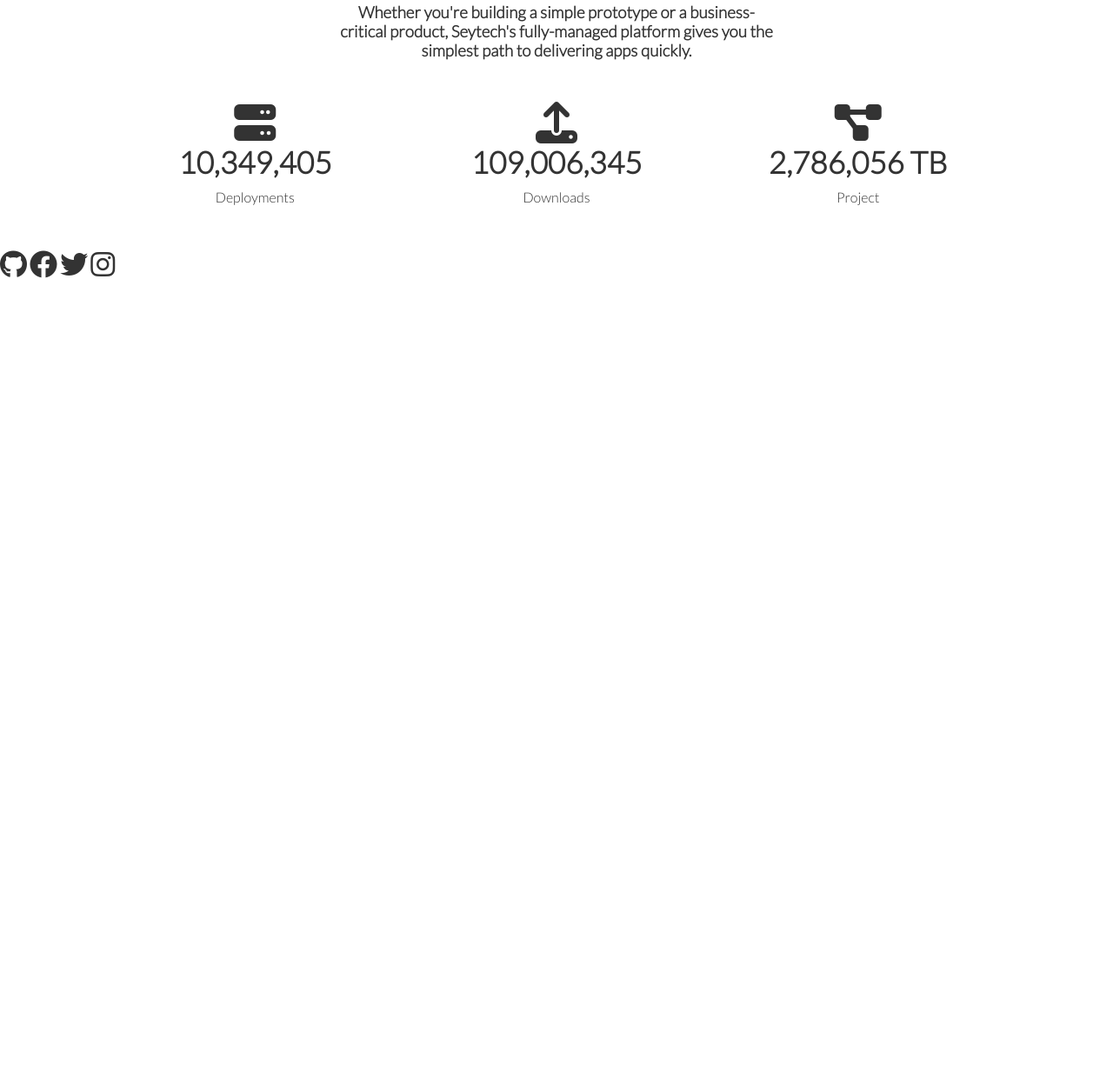
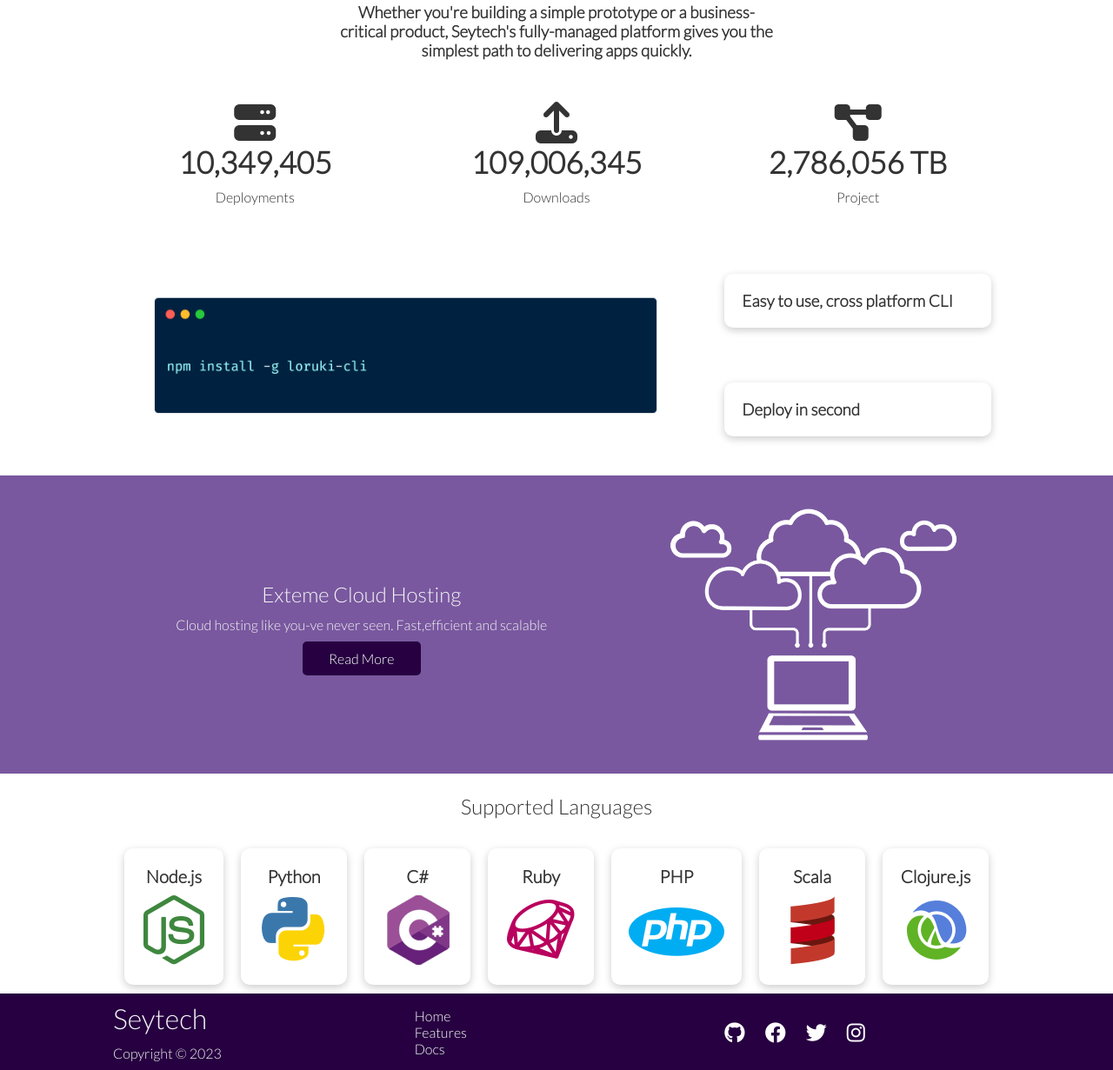
Before and after one commit to janara-ai/DEMO-seytech, a plain HTML site: page index.html in a window 1280 px wide. Shown: the part 567-1798 px from the top of the page at 87% size. Before the commit the page ends 887 px from the top, so only its background shows below. Drawn offline with Linux system fonts and the light colour scheme; a web font is replaced by a local one.

Commit message:
index.html finished

```diff
--- a/index.html
+++ b/index.html
@@ -4,10 +4,10 @@
     <meta charset="UTF-8">
     <meta http-equiv="X-UA-Compatible" content="IE=edge">
     <meta name="viewport" content="width=device-width, initial-scale=1.0">
-
+    <link rel="stylesheet" href="https://cdnjs.cloudflare.com/ajax/libs/font-awesome/6.3.0/css/all.min.css" integrity="sha512-SzlrxWUlpfuzQ+pcUCosxcglQRNAq/DZjVsC0lE40xsADsfeQoEypE+enwcOiGjk/bSuGGKHEyjSoQ1zVisanQ==" crossorigin="anonymous" referrerpolicy="no-referrer" />
     <link rel="stylesheet" href="./styles/style.css">
     <link rel="stylesheet" href="./styles/utilities.css">
-    <link rel="stylesheet" href="https://cdnjs.cloudflare.com/ajax/libs/font-awesome/6.3.0/css/all.min.css" integrity="sha512-SzlrxWUlpfuzQ+pcUCosxcglQRNAq/DZjVsC0lE40xsADsfeQoEypE+enwcOiGjk/bSuGGKHEyjSoQ1zVisanQ==" crossorigin="anonymous" referrerpolicy="no-referrer" />
+
     <title>Seytech Cloud Platform</title>
 </head>
 <body>
@@ -74,10 +74,87 @@
         </div>
     </div>
 </section>
-<!--  for footer icons-->
-<a href="#"><i class="fa-brands fa-github fa-2xl"></i></a>
-            <a href="#"><i class="fa-brands fa-facebook fa-2xl"></i></a>
-            <a href="#"><i class="fa-brands fa-twitter fa-2xl"></i></a>
-            <a href="#"><i class="fa-brands fa-instagram fa-2xl"></i></a>
-</body>
+<!-- cli -->
+<section class="cli">
+    <div class="container grid">
+        <img src="./images/cli.png" alt="">
+        <div class="card">
+            <h3>Easy to use, cross platform CLI</h3>
+        </div>
+        <div class="card">
+            <h3>Deploy in second</h3>
+        </div>
+    </div>
+</section>
+
+ <section class="cloud bg-primary my-2 py-2">
+    <div class="container grid ">
+        <div class="text-center">
+            <h2 class="lg">Exteme Cloud Hosting</h2>
+            <p>
+                Cloud hosting like you-ve never seen. Fast,efficient
+                   and scalable
+            </p>
+            <a href="features.html" class="btn btn-dark">Read More</a>
+        </div>
+        <img src="./images/cloud.png" alt="#">
+    </div>
+ </section>
+ <section class="languages">
+    <h2 class="md text-center my-2">Supported Languages</h2>
+    <div class="container flex">
+        <div class="card">
+            <h4>Node.js</h4>
+            <img src="./images/logos/node.png" alt="">
+        </div>
+        <div class="card">
+            <h4>Python</h4>
+            <img src="./images/logos/python.png" alt="">
+        </div>
+        <div class="card">
+            <h4>C#</h4>
+            <img src="./images/logos/csharp.png" alt="">
+        </div>
+        <div class="card">
+            <h4>Ruby</h4>
+            <img src="./images/logos/ruby.png" alt="">
+        </div>
+        <div class="card">
+            <h4>PHP</h4>
+            <img src="./images/logos/php.png" alt="">
+        </div>
+        <div class="card">
+            <h4>Scala</h4>
+            <img src="./images/logos/scala.png" alt="">
+        </div>
+        <div class="card">
+            <h4>Clojure.js</h4>
+            <img src="./images/logos/clojure.png" alt="">
+        </div>
+    </div>
+
+   </section>
+   <footer class="footer bg-dark py-5">
+    <div class="container grid grid-3">
+        <div>
+            <h1>Seytech</h1>
+            <p>Copyright &copy; 2023</p>
+        </div>
+        <nav>
+            <ul>
+                <li><a href="index.html">Home</a></li>
+                <li><a href="features.html">Features</a></li>
+                <li><a href="Docs.html">Docs</a></li>
+            </ul>
+        </nav>
+        <div class="social">
+           <a href="#"><i class="fa-brands fa-github fa-xl"></i></a>
+            <a href="#"><i class="fa-brands fa-facebook fa-xl"></i></a>
+            <a href="#"><i class="fa-brands fa-twitter fa-xl"></i></a>
+            <a href="#"><i class="fa-brands fa-instagram fa-xl"></i></a>
+        </div>
+    </div>
+   </footer>
+
+  </body>
 </html>
--- a/styles/utilities.css
+++ b/styles/utilities.css
@@ -1,3 +1,5 @@
+
+
 .container {
     max-width: 1100px;
     margin: 0 auto;
@@ -22,7 +24,7 @@
 .card {
     background-color: var(--light-color);
     border-radius: 10px;
-    box-shadow: var(--box-shadow);
+    box-shadow: var(--shadow);
     padding: 20px;
     margin: 10px;
     color: var(--text-color);
@@ -46,7 +48,7 @@
 .btn:hover {
     transform: scale(0.95);
 }
-
+    /* margin */
 .my-1 {
     margin: 1rem 0;
 }
@@ -101,3 +103,31 @@ padding: 1rem 0;
 .text-seconday {
     font-size: 20px;
 }
+
+.bg-primary, .btn-primary {
+    background-color: var(--primary-color);
+    color: var(--light-color);
+}
+
+.bg-secondary, .btn-secondary {
+    background-color: var(--secondary-color);
+    color: var(--light-color);
+}
+.bg-dark, .btn-dark {
+    background-color: var(--dark-color);
+    color: var(--light-color);
+}
+.bg-light, .btn-light {
+    background-color: var(--ligth-color);
+    color: #333;
+}
+.bg-primary a, .btn-primary a,
+.bg-secondary a, .btn-secondary a,
+.bg-dark a, .btn-dark a
+{
+    color: #fff;
+}
+
+.bg-light a, .btn-light a {
+    color: #333;
+}
```
